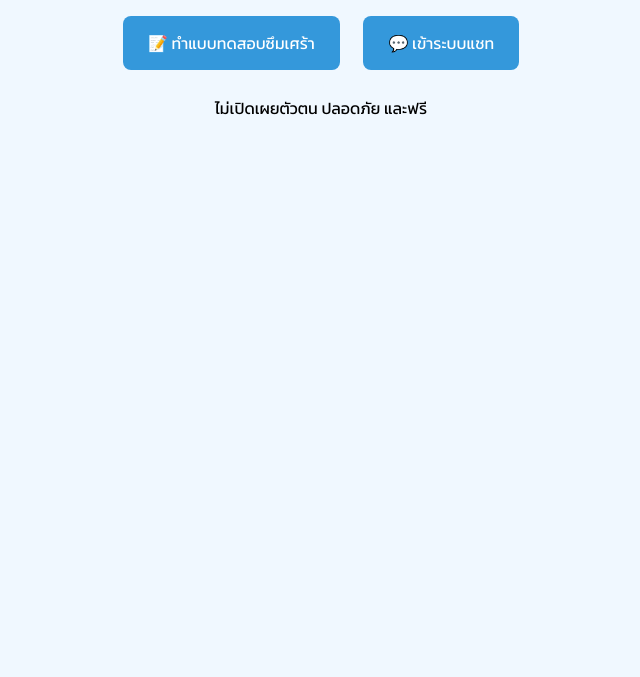
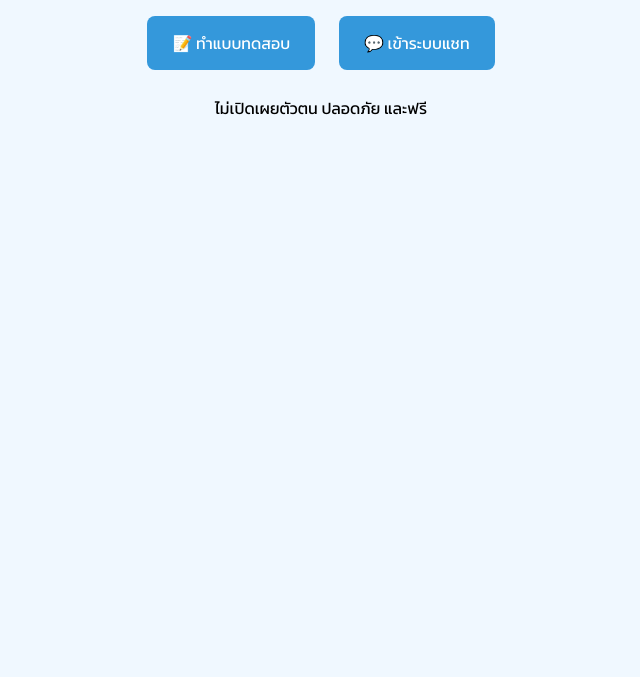
Before and after one commit to palmxad/mentalcare, a website: page MentalCare/MentalCare/public/index.html in a window 1280 px wide. Shown: the part 123-800 px from the top of the page, without its empty margins (319-959 px from the left). Drawn offline with Linux system fonts and the light colour scheme.

Commit message:
Update index.html

```diff
--- a/MentalCare/MentalCare/public/index.html
+++ b/MentalCare/MentalCare/public/index.html
@@ -9,7 +9,7 @@
   <h1>ยินดีต้อนรับสู่พื้นที่ระบาย 💙</h1>
 
   <div class="menu">
-    <a href="quiz.html" class="button">📝 ทำแบบทดสอบซึมเศร้า</a>
+    <a href="quiz.html" class="button">📝 ทำแบบทดสอบ</a>
     <a href="chat.html" class="button">💬 เข้าระบบแชท</a>
   </div>
 
```
